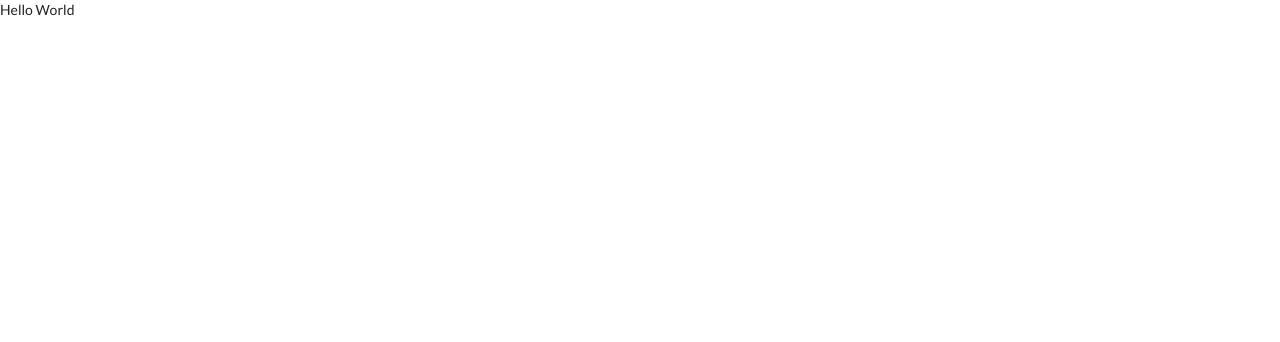
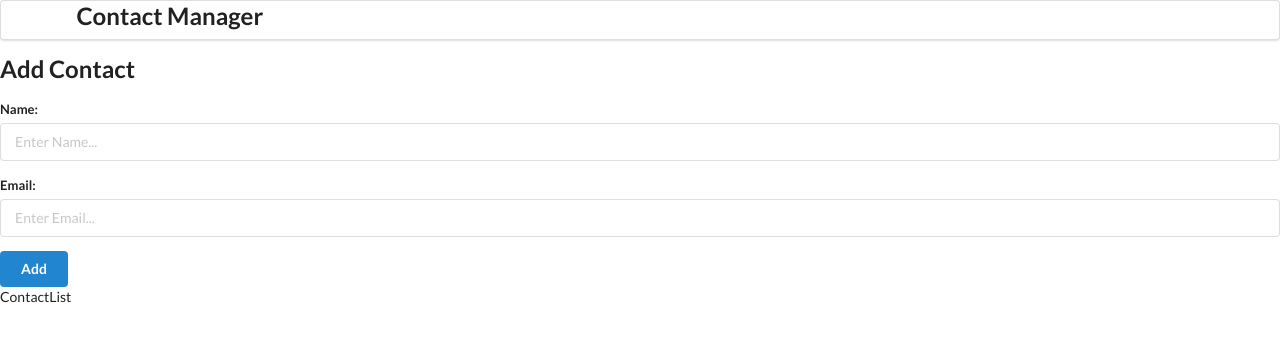
Before and after one commit to KillerKvothe117/contact-manager, a React (Create React App) app: page / in a window 1280 px wide. Shown: the top 342 px of the page. Built offline with nearby package versions, Linux system fonts and the light colour scheme.

Commit message:
setup header and contact form

```diff
--- a/src/App.js
+++ b/src/App.js
@@ -1,7 +1,16 @@
 import "./App.css";
+import Header from "./components/header";
+import AddContact from "./components/addContact";
+import ContactList from "./components/contactList";
 
 function App() {
-  return <div className="App">Hello World</div>;
+  return (
+    <div>
+      <Header />
+      <AddContact />
+      <ContactList />
+    </div>
+  );
 }
 
 export default App;
--- a/src/components/addContact.jsx
+++ b/src/components/addContact.jsx
@@ -1,9 +1,34 @@
-import React from 'react'
+import React from "react";
 
-const AddContact = () => {
-  return (
-    <div>AddContact</div>
-  )
+class AddContact extends React.Component {
+  render() {
+    return (
+      <div className="ui main">
+        <h2>Add Contact</h2>
+        <form className="ui form">
+          <div className="field">
+            <label htmlFor="name">Name:</label>
+            <input
+              type={"text"}
+              id="name"
+              name="name"
+              placeholder="Enter Name..."
+            />
+          </div>
+          <div className="field">
+            <label htmlFor="email">Email:</label>
+            <input
+              type={"email"}
+              id="email"
+              name="email"
+              placeholder="Enter Email..."
+            />
+          </div>
+          <button className="ui button blue">Add</button>
+        </form>
+      </div>
+    );
+  }
 }
 
-export default AddContact
+export default AddContact;
--- a/src/components/header.jsx
+++ b/src/components/header.jsx
@@ -1,9 +1,13 @@
-import React from 'react'
+import React from "react";
 
 const Header = () => {
   return (
-    <div>Header</div>
-  )
-}
+    <div className="ui menu">
+      <div className="ui container center">
+        <h2>Contact Manager</h2>
+      </div>
+    </div>
+  );
+};
 
-export default Header
+export default Header;
```
